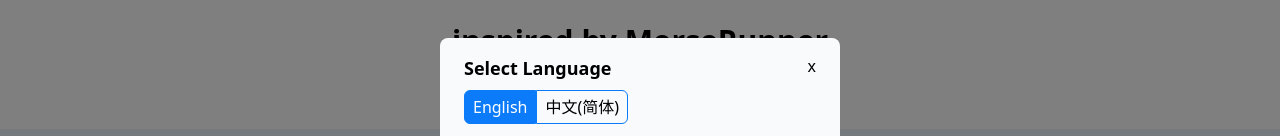
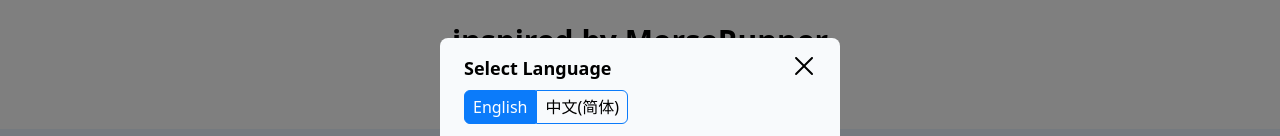
Before and after one commit to SSBContestRunner/ssb_runner_website, a Svelte app: page / in a window 1280 px wide. Both pictures are taken after a click on the button 973 px from the left and 24 px from the top of the page. Shown: the part 295-431 px from the top of the page. Built offline with nearby package versions, Linux system fonts and the light colour scheme.

Commit message:
fix: update close button of i18n dialog

```diff
--- a/src/assets/i18n/en_us.json
+++ b/src/assets/i18n/en_us.json
@@ -49,6 +49,7 @@
     },
     "download": {
         "title": "Download",
+        "alternative_title": "Alternative",
         "curr_ver": "Current Version",
         "prev_ver": "Previous Version"
     },
--- a/src/assets/i18n/zh_cn.json
+++ b/src/assets/i18n/zh_cn.json
@@ -49,6 +49,7 @@
     },
     "download": {
         "title": "下载",
+        "alternative_title": "其他渠道",
         "curr_ver": "最新版本",
         "prev_ver": "老旧版本"
     },
@@ -56,5 +57,4 @@
       "title": "选择语言",
       "hint": "刷新页面以重载语言"
     }
-
 }
--- a/src/components/Main/download.svelte
+++ b/src/components/Main/download.svelte
@@ -49,7 +49,7 @@
             </div>
         </div>
         <div class="mb-2">
-          <h3 class="text-xl font-semibold my-2">Alternative</h3>
+          <h3 class="text-xl font-semibold my-2">{t('download-alternative_title')}</h3>
           <a href="https://github.com/SSBContestRunner/ssb_runner/releases/tag/v0.2.0" target="_blank" class="hover:underline">GitHub</a>
         </div>
     </div>
--- a/src/components/i18nDialog.svelte
+++ b/src/components/i18nDialog.svelte
@@ -1,4 +1,5 @@
 <script>
+    import Close from "../assets/svgIcon/close.svelte";
     import { getLocale, t } from "../lib/i18n";
 
     let open = $state(false);
@@ -32,7 +33,9 @@
     <section
         class="w-full md:w-[25em] bg-slate-50 mx-4 py-4 px-6 rounded-lg z-20"
     >
-        <button class="float-right" onclick={closeDialog}>x</button>
+        <button class="float-right" onclick={closeDialog}>
+          <Close />
+        </button>
         <h1 class="text-lg font-semibold">{t('i18n_dialog-title')}</h1>
         <div class="my-2 flex">
             <button
```
